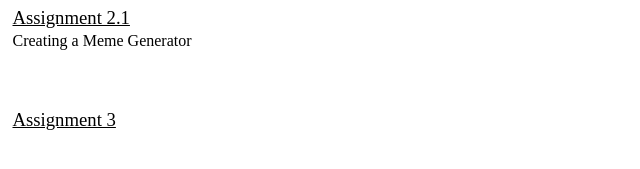
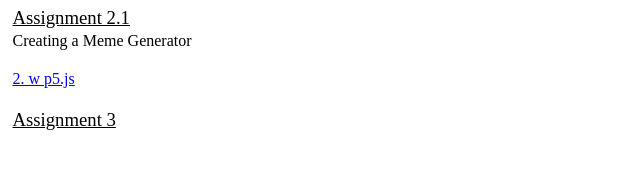
Before and after one commit to samriddhivijay3/Samriddhi_ProgrammingAsPrototyping, a plain HTML site: page index.html in a window 1280 px wide. Shown: the part 243-412 px from the top of the page, 0-640 px from the left. Drawn offline with Linux system fonts and the light colour scheme.

Commit message:
Update index.html

```diff
--- a/index.html
+++ b/index.html
@@ -52,7 +52,7 @@
     <h3><u>Assignment 2.1</u></h3>
     <p>Creating a Meme Generator</p>
     <br>
-    <a href="https://editor.p5js.org/samriddhivijay/full/dCKhmuHIn"></a>
+    <a href="https://editor.p5js.org/samriddhivijay/full/dCKhmuHIn">2. w p5.js</a>
 
     <br>
     <br>
```
